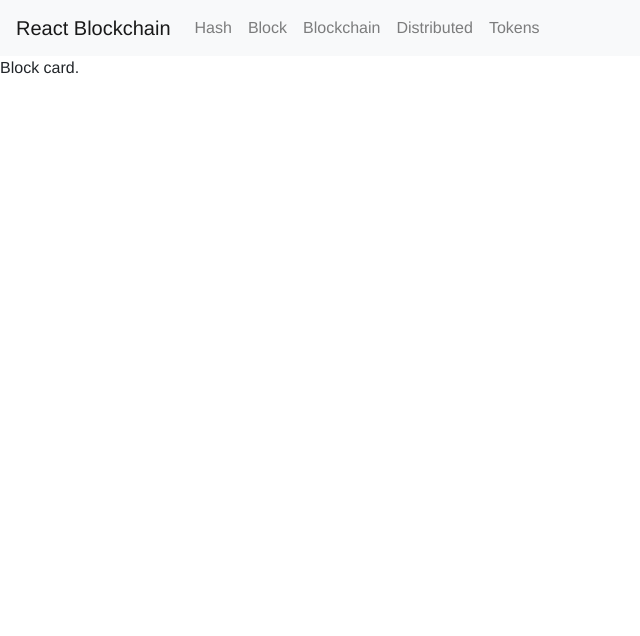
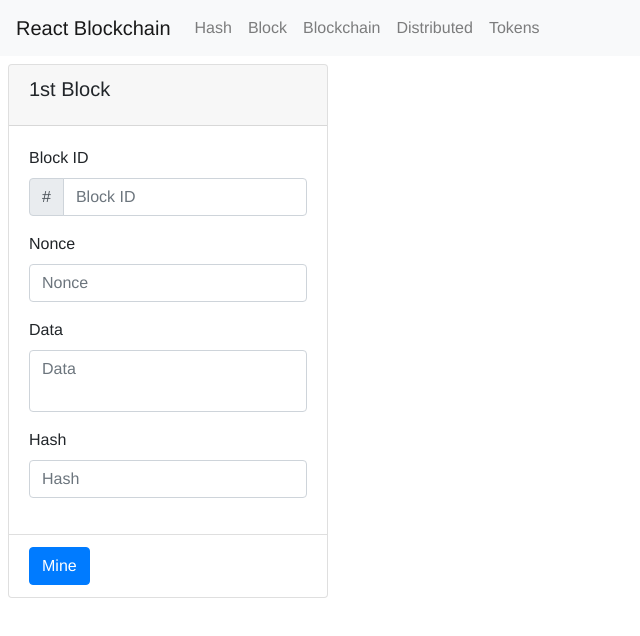
Before and after one commit to victor-iyi/react-blockchain, a React app: page / in a window 1280 px wide. Shown: the whole page, without its empty margins (0-640 px from the left). Built offline with nearby package versions, Linux system fonts and the light colour scheme.

Commit message:
Block card UI

```diff
--- a/src/components/BlockCard.js
+++ b/src/components/BlockCard.js
@@ -1,13 +1,46 @@
 import React, { Component } from 'react';
 
-class BlockCard extends Component {
-  render() {
-    return (
-      <div className="block-card">
-        Block card.
+const BlockCard = (props) =>
+  <div className="card block-card">
+    {/* Block header. */}
+    <div className="card-header">
+      <h5 className="card-title">1st Block</h5>
+    </div>
+
+    {/* Block body. */}
+    <div className="card-body">
+    <label for="block-id">Block ID</label>
+      <div className="input-group mb-3">
+        <div className="input-group-prepend">
+          <span className="input-group-text" id="block-id">#</span>
+        </div>
+        <input type="text" className="form-control" placeholder="Block ID"
+          aria-label="Block ID" aria-describedby="block-id" />
       </div>
-    );
-  }
-}
+      {/* Nonce */}
+      <label for="nonce">Nonce</label>
+      <div className="input-group mb-3">
+        <input type="text" id="nonce" className="form-control"
+          placeholder="Nonce" aria-label="Nonce" />
+      </div>
+
+      {/* Data. */}
+      <label for="data">Data</label>
+      <div className="input-group mb-3">
+        <textarea className="form-control" id="data" placeholder="Data" aria-label="Data"></textarea>
+      </div>
+      {/* Hash */}
+      <label for="hash">Hash</label>
+      <div className="input-group mb-3">
+        <input type="text" id="hash" className="form-control"
+          placeholder="Hash" aria-label="Hash" />
+      </div>
+    </div>
+
+    {/* Block footer. */}
+    <div className="card-footer bg-transparent">
+      <button className="btn btn-primary">Mine</button>
+    </div>
+  </div>;
 
 export default BlockCard;
--- a/src/containers/Block.jsx
+++ b/src/containers/Block.js
@@ -14,18 +14,18 @@
  *   Copyright (c) 2018. Victor I. Afolabi. All rights reserved.
  **/
 
-import React, {Component} from 'react';
+import React, { Component } from 'react';
 
 
 class Block extends Component {
-  constructor(props) {
+  constructor (props) {
     super(props);
   }
 
   render() {
     return (
       <div>
-        Contains demo of a Block.
+        Block.
       </div>
     );
   }
--- a/src/scss/components/_blockcard.scss
+++ b/src/scss/components/_blockcard.scss
@@ -1,3 +1,8 @@
 .block-card {
+  margin: .5em;
+   max-width: 25%;
+}
 
+textarea {
+  resize: None;
 }
```
Also changed, not shown: public/css/main.css.
